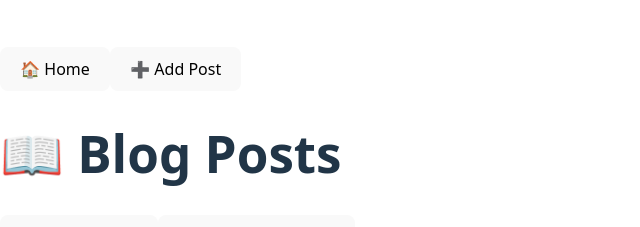
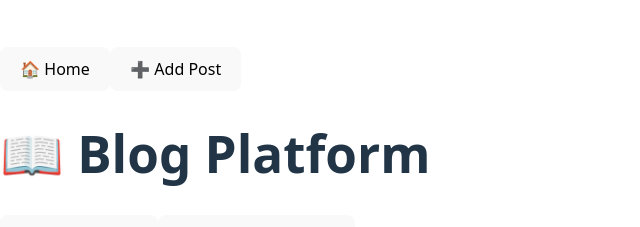
Before and after one commit to sudiptobd/Blogging-WebApplication, a React (Vite) app in the folder frontend/blog-platform/: page / in a window 1280 px wide. Shown: the part 183-410 px from the top of the page, without its empty margins (0-640 px from the left). Built offline with nearby package versions, Linux system fonts and the light colour scheme; no server answers.

Commit message:
Updated title

```diff
--- a/frontend/blog-platform/src/components/PostList.tsx
+++ b/frontend/blog-platform/src/components/PostList.tsx
@@ -129,7 +129,7 @@
 
   return (
     <div className="max-w-3xl mx-auto p-5">
-      <h1 className="text-2xl font-bold mb-4">📖 Blog Posts</h1>
+      <h1 className="text-2xl font-bold mb-4">📖 Blog Platform</h1>
 
       {/* Export Button */}
     <button
```
